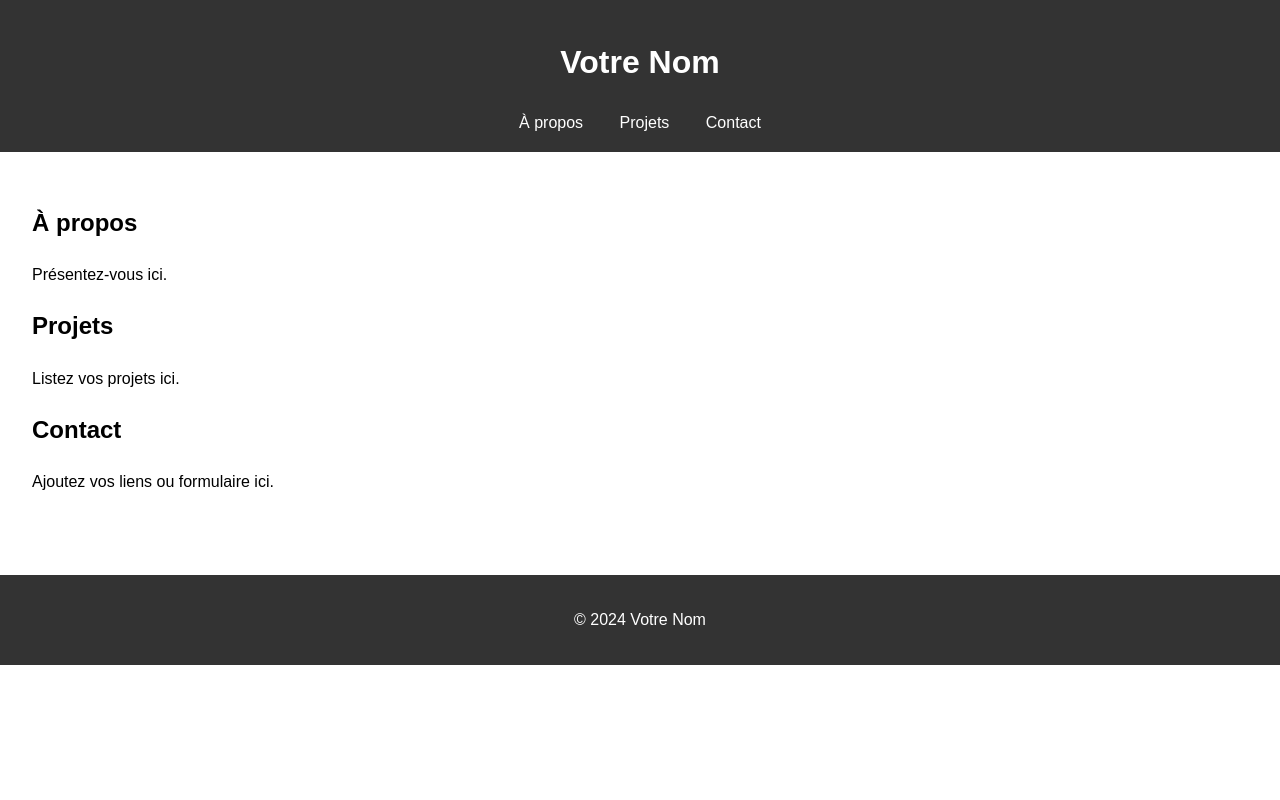
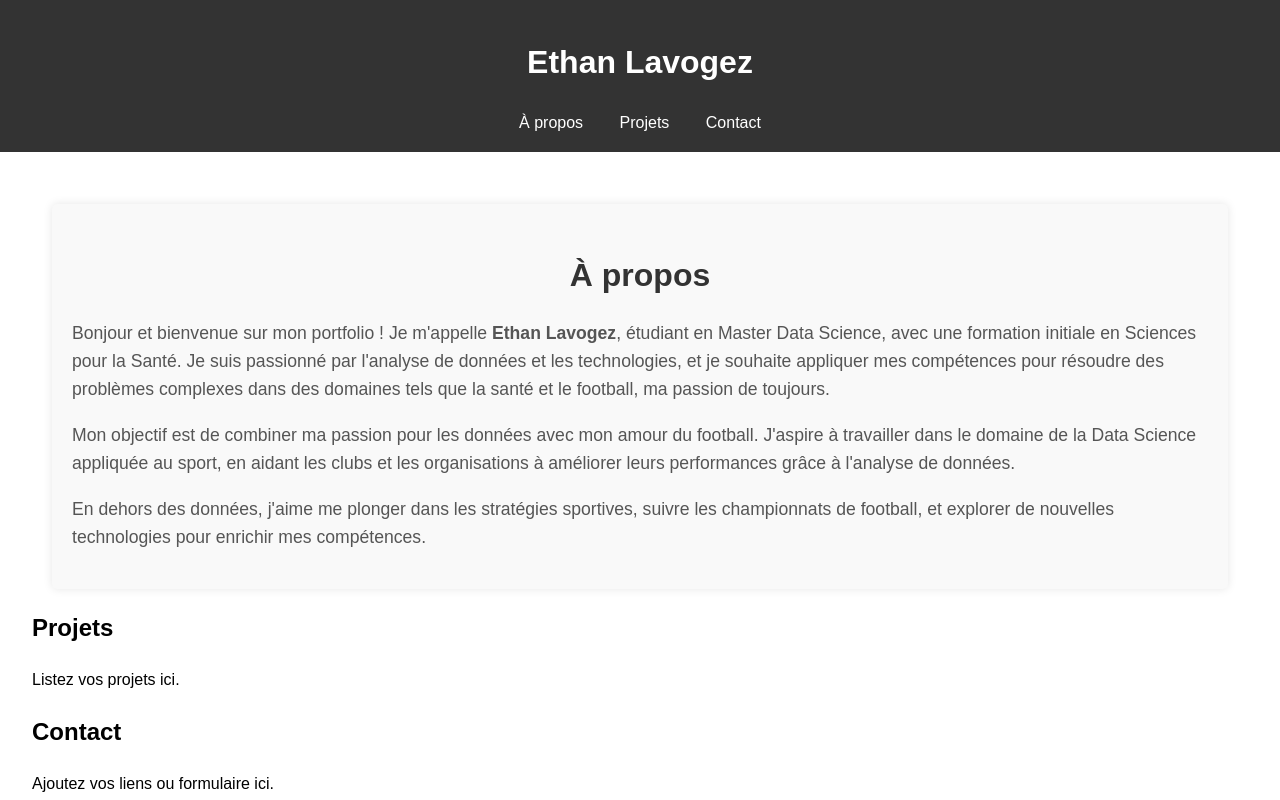
Before and after one commit to ethanlavogez/Portfolio-test, a plain HTML site: page index.html in a window 1280 px wide. Shown: the top 800 px of the page. Drawn offline with Linux system fonts and the light colour scheme.

Commit message:
Changements html et css

```diff
--- a/index.html
+++ b/index.html
@@ -3,12 +3,12 @@
 <head>
     <meta charset="UTF-8">
     <meta name="viewport" content="width=device-width, initial-scale=1.0">
-    <title>Portfolio</title>
+    <title>Portfolio - Ethan Lavogez</title>
     <link rel="stylesheet" href="style.css">
 </head>
 <body>
     <header>
-        <h1>Votre Nom</h1>
+        <h1>Ethan Lavogez</h1>
         <nav>
             <a href="#about">À propos</a>
             <a href="#projects">Projets</a>
@@ -18,7 +18,15 @@
     <main>
         <section id="about">
             <h2>À propos</h2>
-            <p>Présentez-vous ici.</p>
+            <p>
+                Bonjour et bienvenue sur mon portfolio ! Je m'appelle <strong>Ethan Lavogez</strong>, étudiant en Master Data Science, avec une formation initiale en Sciences pour la Santé. Je suis passionné par l'analyse de données et les technologies, et je souhaite appliquer mes compétences pour résoudre des problèmes complexes dans des domaines tels que la santé et le football, ma passion de toujours.
+            </p>
+            <p>
+                Mon objectif est de combiner ma passion pour les données avec mon amour du football. J'aspire à travailler dans le domaine de la Data Science appliquée au sport, en aidant les clubs et les organisations à améliorer leurs performances grâce à l'analyse de données.
+            </p>
+            <p>
+                En dehors des données, j'aime me plonger dans les stratégies sportives, suivre les championnats de football, et explorer de nouvelles technologies pour enrichir mes compétences.
+            </p>
         </section>
         <section id="projects">
             <h2>Projets</h2>
--- a/style.css
+++ b/style.css
@@ -25,3 +25,25 @@ footer {
     background: #333;
     color: #fff;
 }
+
+/* --- Ajout des styles pour la section "À propos" --- */
+#about {
+    margin: 20px;
+    padding: 20px;
+    background-color: #f9f9f9;
+    border-radius: 5px;
+    box-shadow: 0 0 10px rgba(0, 0, 0, 0.1);
+}
+
+#about h2 {
+    color: #333;
+    font-size: 2em;
+    margin-bottom: 10px;
+    text-align: center;
+}
+
+#about p {
+    line-height: 1.6;
+    font-size: 1.1em;
+    color: #555;
+}
```
